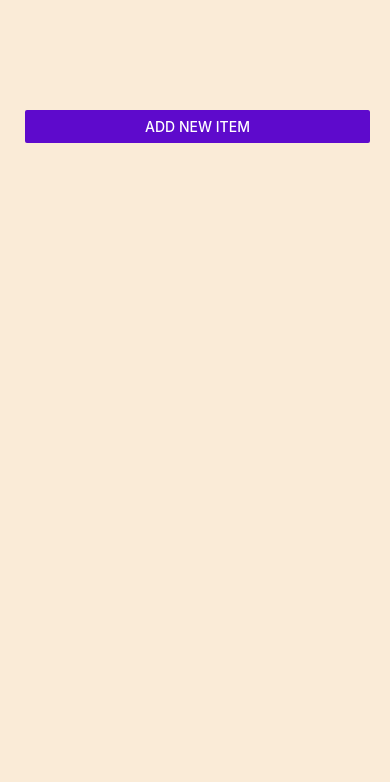
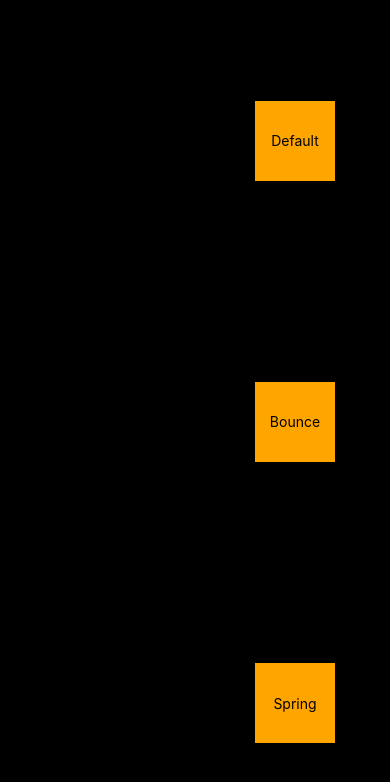
Before and after one commit to Ryan9771/React-Native-Self-Learning, a React Native app: screen / in a window 390 px wide. Shown: the top 782 px of the page. Built offline with nearby package versions, Linux system fonts and the light colour scheme.

Commit message:
Added some basic notes and implementation for animation api

```diff
--- a/App.js
+++ b/App.js
@@ -1,11 +1,10 @@
 import React from 'react';
-// import TutExercises from "./app/Screens/TutExercises"
-// import TutChair from "./app/Screens/TutChair"
-// import BasicTextInput from "./app/Screens/BasicTextInput"
-import Flatlist_Todos from "./app/Screens/Modal_Flatlist/FlatlistMain"
+
+import BasicAnimate from './app/Screens/Animation_Notes/BasicAnimate';
+
 
 const App = () => {
-    return(<Flatlist_Todos />);
+    return(<BasicAnimate />);
 }
 
 export default App;
--- /dev/null
+++ b/app/Screens/Animation_Notes/BasicAnimate.js
@@ -0,0 +1,115 @@
+import { useEffect, useRef } from 'react';
+import { Animated, View, StyleSheet, Easing, Text } from 'react-native';
+
+// Default representation of translating an item
+const Slide = () => {
+    const move_x = useRef(new Animated.Value(0)).current;
+
+    useEffect(() => {
+        Animated.timing(move_x, {
+            toValue: 100,
+            duration: 1000,
+            delay: 1500,
+            useNativeDriver: true,
+        }).start();
+    }, []);
+
+    return(
+        <Animated.View
+            style={{
+                width: 80,
+                height: 80,
+                backgroundColor: "orange",
+                transform: [{translateX: move_x}],
+                justifyContent: "center",
+                alignItems: "center"
+            }}
+        >
+            <Text style={styles.text}>Default</Text>
+        </Animated.View>
+    );
+}
+
+// Using the Easing.bounce property to make the box bounce
+const Bounce = () => {
+    const move_x = useRef(new Animated.Value(0)).current;
+
+    useEffect(() => {
+        Animated.timing(move_x, {
+            toValue: 100,
+            easing: Easing.bounce,
+            delay: 1500,
+            duration: 1000,
+            useNativeDriver: true,
+        }).start();
+    }, []);
+
+    return(
+        <Animated.View
+            style={{
+                width: 80,
+                height: 80,
+                backgroundColor: "orange",
+                transform: [{translateX: move_x}],
+                justifyContent: "center",
+                alignItems: "center"
+            }}
+        >
+            <Text style={styles.text}>Bounce</Text>
+        </Animated.View>
+    );
+}
+
+// Uses Animated.spring (but honestly cant tell the diff)
+const Spring = () => {
+    const move_x = useRef(new Animated.Value(0)).current;
+
+    useEffect(() => {
+        Animated.spring(move_x, {
+            toValue: 100,
+            delay: 1500,
+            duration: 1000,
+            useNativeDriver: true,
+        }).start();
+    }, []);
+
+    return(
+        <Animated.View
+            style={{
+                width: 80,
+                height: 80,
+                backgroundColor: "orange",
+                transform: [{translateX: move_x}],
+                justifyContent: "center",
+                alignItems: "center"
+            }}
+        >
+            <Text style={styles.text}>Spring</Text>
+        </Animated.View>
+    );
+}
+
+const App = () => {
+
+    return (
+        <View style={styles.container}>
+            <Slide />
+            <Bounce />
+            <Spring />
+        </View>
+    )
+}
+
+const styles = StyleSheet.create({
+    container: {
+        backgroundColor: "black",
+        flex: 1,
+        justifyContent: "space-around",
+        alignItems: "center"
+    },
+    text: {
+        fontSize: 14
+    }
+})
+
+export default App;
--- a/app/Screens/TutExercises.js
+++ b/app/Screens/Introductory_Notes/TutExercises.js
@@ -1,7 +1,7 @@
 import React from 'react';
 import { Text, Image, View, StyleSheet, ImageBackground } from 'react-native';
 
-import colors from "../config/colors";
+import colors from "../../config/colors";
 
 const Background = () => {
     return (
```
Also changed, not shown: app/Screens/Introductory_Notes/IntroReact.js (renamed from app/Screens/IntroReact.js), app/Screens/Introductory_Notes/TutChair.js (renamed from app/Screens/TutChair.js).
